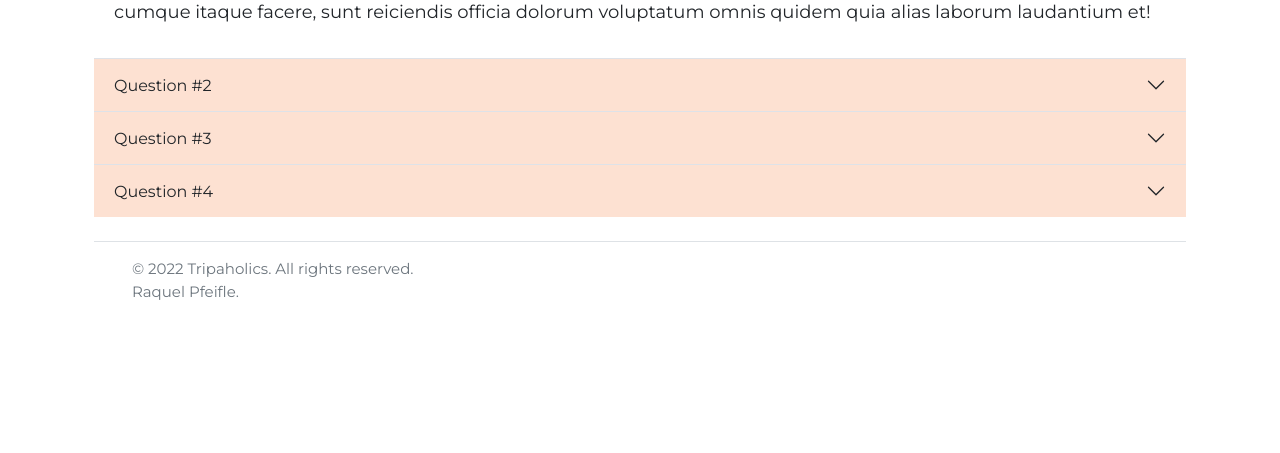
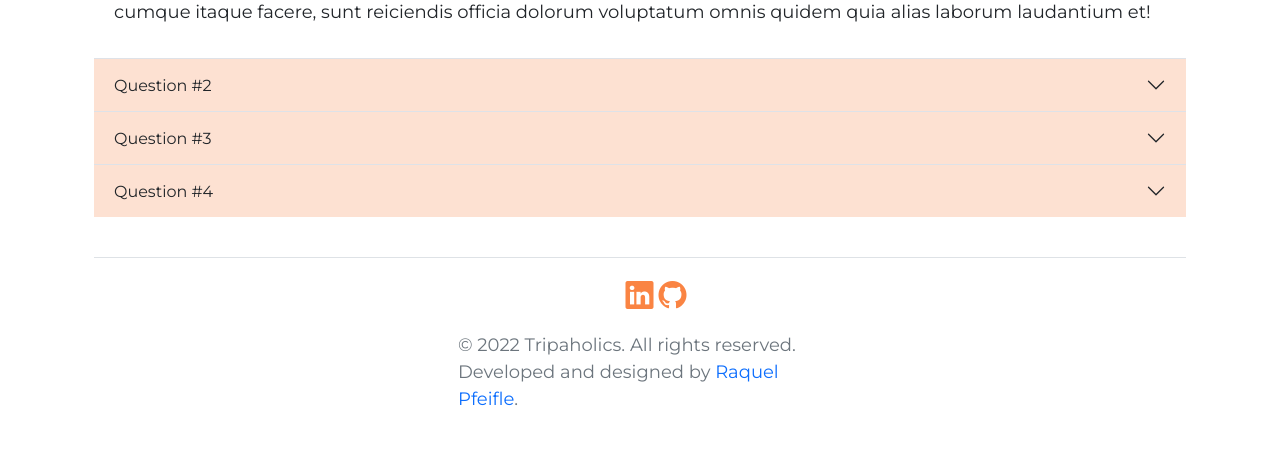
Before and after one commit to rdpfeifle/Travel-web-app, a Flask app: page / in a window 1280 px wide. Shown: the part 1490-1943 px from the top of the page. Before the commit the page ends 1790 px from the top, so only its background shows below. Run offline with Flask 3, Linux system fonts and the light colour scheme; some libraries are stand-ins or nearby versions.

Commit message:
fixed and added style to footer

```diff
--- a/server.py
+++ b/server.py
@@ -422,7 +422,7 @@ def invite_friend_by_email():
     start_date = start_date.strftime("%b %d, %Y")
 
     # check if friend is already a user
-    is_friend_a_user = crud.get_user_by_email(friends_email)
+    # is_friend_a_user = crud.get_user_by_email(friends_email)
 
     # if not is_friend_a_user:
     #     flash("Your friend doesn't have an account.", "error")
@@ -430,7 +430,7 @@ def invite_friend_by_email():
     message = Mail(
     from_email='raquelpfeifle@gmail.com',
     to_emails=friends_email,
-    subject=f'Your friend {user.fname} invited you to travel with them.',
+    subject=f'Your friend invited you to travel with them.',
     html_content=f'Hey there! Your friend is inviting you to travel together. They are traveling to {trip.destination} on {start_date}. Please, sign up or login into your existent account to start planning.')
 
     # subject=f'{user.fname} invited you to travel with them.',
--- a/static/css/styles.css
+++ b/static/css/styles.css
@@ -95,7 +95,9 @@ a {
   font-weight: 500;
 }
 
-a:not(#signup-btn):not(#delete-task-btn):not(#mark-done):not(#mark-undone):not(#editTrip-btn):not(#new-trip-ne):hover {
+a:not(#signup-btn):not(#delete-task-btn):not(#mark-done):not(#mark-undone):not(
+    #editTrip-btn
+  ):not(#new-trip-ne):hover {
   color: var(--orange) !important;
 }
 
@@ -275,6 +277,21 @@ nav,
   height: 100%;
 }
 
+#footer {
+  display: flex;
+  align-items: center;
+  justify-content: center;
+}
+
+.social-link {
+  color: var(--orange);
+  font-size: 28px;
+}
+
+.social-link:hover {
+  color: var(--hover-color);
+}
+
 /* MY TRIPS PAGE  */
 
 .map {
--- a/templates/homepage.html
+++ b/templates/homepage.html
@@ -174,24 +174,30 @@
     </div>
 </div>
 
-<!-- Footer: © 2022 Developer Raquel Pfeifle · Privacy · Terms
-Back to top on the right side of footer that goes to the top of the page -->
+{% block footer %}
+<div class="container pt-3">
+    <footer class="py-3 my-4 border-top" id="footer">
 
-{% block footer %}
-<div class="container">
-    <footer class="d-flex flew-wrap justify-content-between align-items-center py-3 my-4 border-top">
-        <div class="col-md-4 d-flex align-items-center">
-            <a href="/" class="mb-3 me-2 mb-md-0 text-muted text-decoration-none 1h-1">
-                <svg class="bi" width="30" height="24"><use xlink:href="#bootstrap"/></svg>
-            </a>
-            <span class="mb-3 mb-md-0 text-muted">&copy; 2022 Tripaholics. All rights reserved. Raquel Pfeifle.</span>
+        <div class="col-md-4">
+
+          <ul class="social-links d-flex justify-content-center">
+
+            <li>
+              <a href="https://www.linkedin.com/in/raqueldpfeifle/">
+                <i class="bi bi-linkedin social-link"></i></a>
+              <a href="https://github.com/rdpfeifle">
+                <i class="bi bi-github social-link"></i>
+              </a>
+            </li>
+
+          </ul>
+
+            <p class="mb-3 mb-md-0 text-muted">&copy; 2022 Tripaholics. All rights reserved. Developed and designed by <a href="#">Raquel Pfeifle</a>.</p>
+
         </div>
-
-        <ul class="nav col-md-4 justify-content-end list-unstyled d-flex">
-            <li class="ms-3"><a class="text-muted" href="#"><svg class="bi" width="24" height="24"><use xlink:href="#twitter"/></svg></a></li>
-        </ul>
     </footer>
-</div>{% endblock %}
+</div>
+{% endblock %}
 
 
 <script src="/static/js/homeSwiper.js"></script>
```
